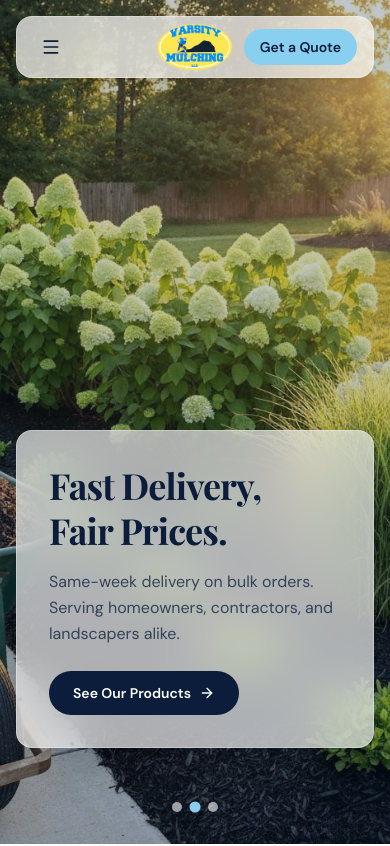
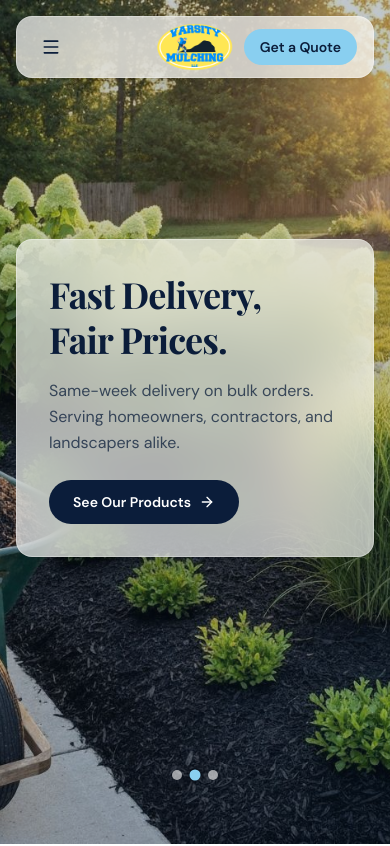
Before and after one commit to Mattgio5/vm-website, a Next.js app: page / in a window 390 px wide. Shown: the top 846 px of the page. Built offline with nearby package versions, Linux system fonts and the light colour scheme; a web font is replaced by a local one.

Commit message:
fix: adjust hero carousel for full viewport visibility\n\nImprove visibility of all elements on mobile and desktop.

```diff
--- a/components/hero-carousel.tsx
+++ b/components/hero-carousel.tsx
@@ -67,7 +67,7 @@ export function HeroCarousel() {
       ))}
 
       {/* Content card — glassmorphism like Yardzen */}
-      <div className="relative z-10 flex h-full items-end px-4 pb-24 md:items-center md:px-12 md:pb-0 lg:px-20">
+      <div className="relative z-10 flex h-full items-center px-4 pt-20 pb-32 md:px-12 md:pt-24 md:pb-28 lg:px-20">
         <div className="w-full max-w-xl rounded-2xl border border-white/30 bg-white/65 p-8 shadow-2xl backdrop-blur-xl md:p-10">
           <h1 className="font-serif text-4xl leading-tight font-bold tracking-tight text-vm-navy md:text-5xl lg:text-6xl">
             {slide.heading.split("\n").map((line, i) => (
@@ -91,7 +91,7 @@ export function HeroCarousel() {
       </div>
 
       {/* Carousel dots */}
-      <div className="absolute bottom-8 left-1/2 z-10 flex -translate-x-1/2 items-center gap-2">
+      <div className="absolute bottom-16 left-1/2 z-10 flex -translate-x-1/2 items-center gap-2 md:bottom-12">
         {slides.map((_, i) => (
           <button
             key={i}
@@ -109,7 +109,7 @@ export function HeroCarousel() {
       {/* Schedule a call — bottom right like Yardzen */}
       <Link
         href="tel:+15551234567"
-        className="absolute right-4 bottom-8 z-10 hidden rounded-full border border-white/40 bg-white/70 px-5 py-2.5 text-sm font-semibold text-vm-navy shadow-lg backdrop-blur-md transition-all hover:bg-white/90 hover:shadow-xl md:inline-flex"
+        className="absolute right-4 bottom-16 z-10 hidden rounded-full border border-white/40 bg-white/70 px-5 py-2.5 text-sm font-semibold text-vm-navy shadow-lg backdrop-blur-md transition-all hover:bg-white/90 hover:shadow-xl md:bottom-12 md:right-8 md:inline-flex"
       >
         Schedule a Free Call
       </Link>
```
